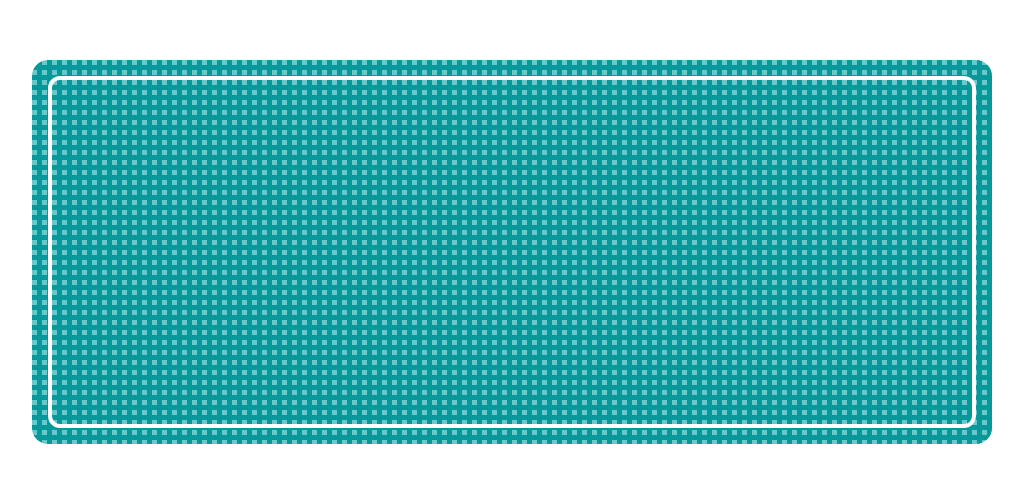
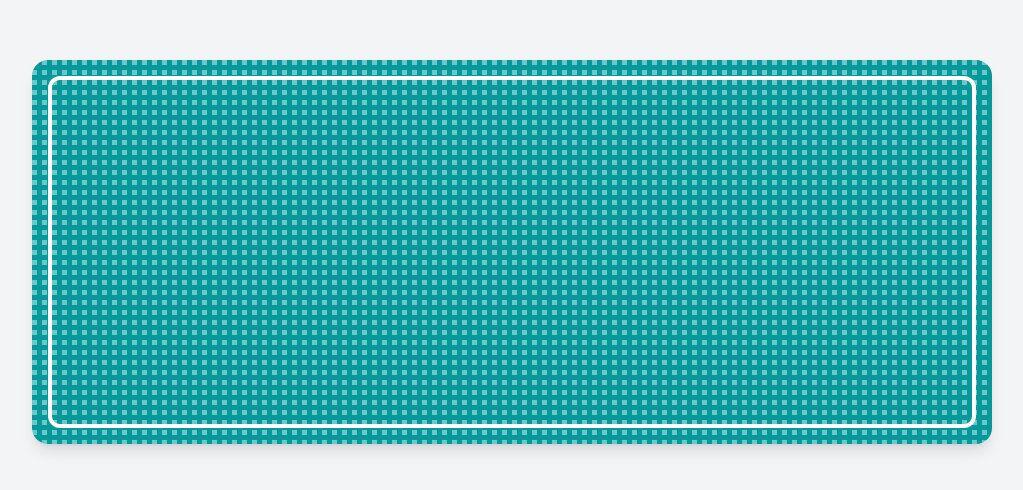
Before and after one commit to adrojodev/masculinity-card-game, a Next.js app: page /game in a window 1280 px wide. Shown: the part 144-634 px from the top of the page, without its empty margins (128-1151 px from the left). Built offline with nearby package versions, Linux system fonts and the light colour scheme.

Commit message:
Changed background colors

```diff
--- a/src/components/Card/index.tsx
+++ b/src/components/Card/index.tsx
@@ -13,7 +13,7 @@ export const Card = ({ level, question, onClick }: CardProps) => {
   return (
     <div
       onClick={onClick}
-      className="bg-white w-3/4 h-96 rounded-2xl px-4 py-4"
+      className="bg-white shadow-lg w-3/4 h-96 rounded-2xl px-4 py-4"
       style={{
         background: level
           ? "#ffffff"
--- a/src/pages/game.tsx
+++ b/src/pages/game.tsx
@@ -67,7 +67,7 @@ export default function Game() {
         <link rel="icon" href="/favicon.ico" />
       </Head>
       <main
-        className="w-screen h-screen flex flex-col justify-center items-center pb-8"
+        className="w-screen bg-gray-100 h-screen flex flex-col justify-center items-center pb-8"
         style={{
           maxHeight: "-webkit-fill-available",
         }}
```
